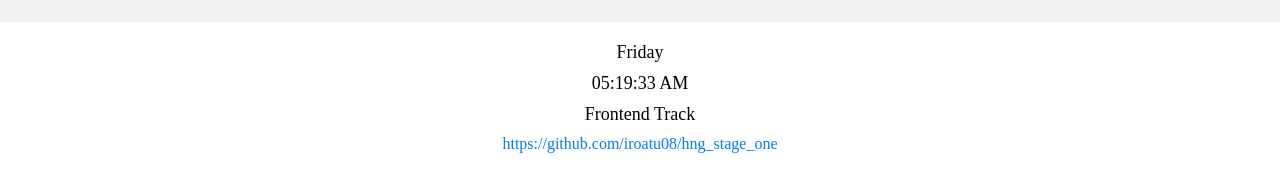
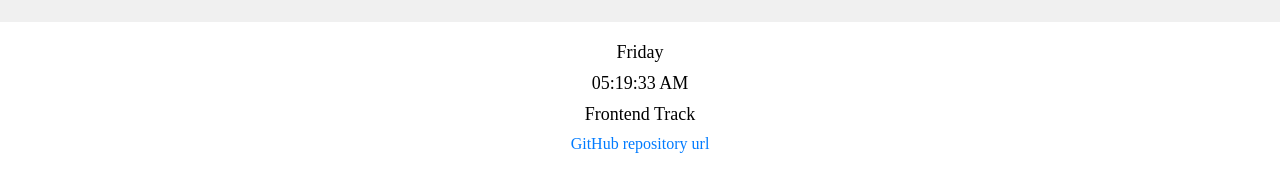
Before and after one commit to iroatu08/hng_stage_one, a plain HTML site: page index.html in a window 1280 px wide. Shown: the part 159-350 px from the top of the page. Drawn offline with Linux system fonts and the light colour scheme.

Commit message:
initial commit

```diff
--- a/index.html
+++ b/index.html
@@ -24,7 +24,7 @@
 
         <p data-testid="myTrack"></p>
 
-        <a href="" data-testid="githubURL"></a>
+        <a href="https://github.com/yourusername/your-repo" data-testid="githubURL"></a>
     </main>
     <script src="./index.js"></script>
 </body>
--- a/index.js
+++ b/index.js
@@ -27,4 +27,4 @@ setInterval(updateTime,1000);
 slackUserName.textContent = "Prince Jayson";
 myTrack.textContent = "Frontend Track"
 githubURL.href = "https://github.com/yourusername/your-repo";
-githubURL.textContent= "https://github.com/iroatu08/hng_stage_one"
+githubURL.textContent= "GitHub repository url"
```
